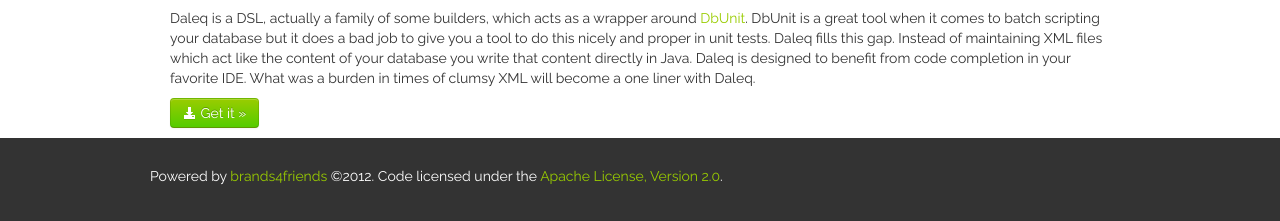
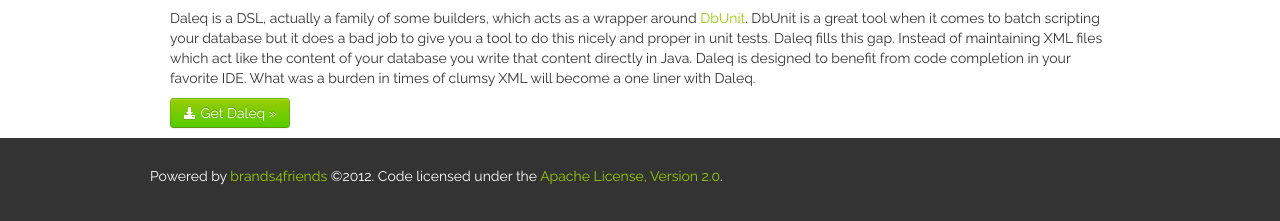
Before and after one commit to lgirndt/daleq.site, a Jekyll site: the page built from index.html, in a window 1280 px wide and 900 px high, scrolled down 571 px. Shown: the part 676-897 px from the top of the window. Built offline with Jekyll 4.4.1, drawn with Linux system fonts in a browser that asks for light colours; some web fonts are replaced; Markdown is read by kramdown in place of the engine named in the settings.

Commit message:
renamed action link.

```diff
--- a/index.html
+++ b/index.html
@@ -89,7 +89,7 @@
         </p>
         <h2>How Daleq will help you</h2>
           <p>Daleq is a DSL, actually a family of some builders, which acts as a wrapper around <a href="http://www.dbunit.org/">DbUnit</a>. DbUnit is a great tool when it comes to batch scripting your database but it does a bad job to give you a tool to do this nicely and proper in unit tests. Daleq fills this gap. Instead of maintaining XML files which act like the content of your database you write that content directly in Java. Daleq is designed to benefit from code completion in your favorite IDE. What was a burden in times of clumsy XML will become a one liner with Daleq.</p>
-          <p><a class="btn btn-primary"><i class="icon-download-alt icon-white"></i> Get it &raquo;</a></p>
+          <p><a class="btn btn-primary"><i class="icon-download-alt icon-white"></i> Get Daleq &raquo;</a></p>
       </div>
 </div>
 
```
